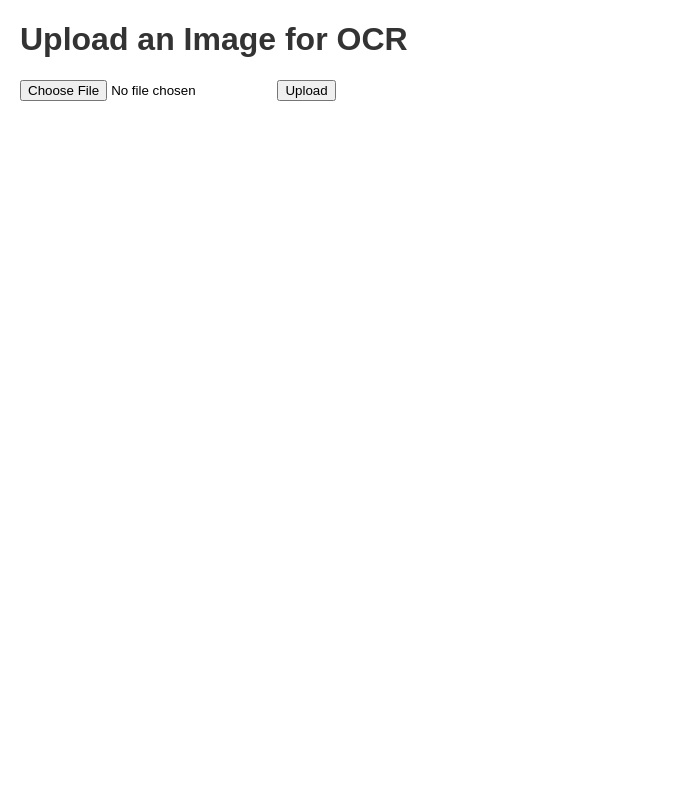
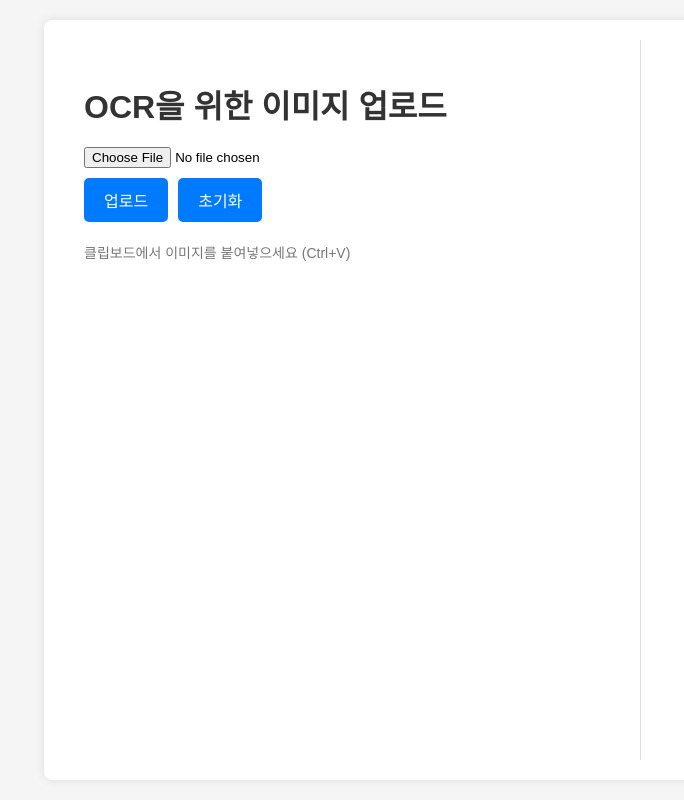
Before and after one commit to Muiyaho/easyocr_testing, a Flask app: page / in a window 1280 px wide. Shown: the whole page, without its empty margins (0-684 px from the left). Run offline with Flask 3, Linux system fonts and the light colour scheme.

Commit message:
1. 클립보드 이미지 붙여넣기 추가 2. 이미지 출력 추가 3. ocr 처리된 텍스트 form 분리

```diff
--- a/app.py
+++ b/app.py
@@ -1,43 +1,58 @@
-from flask import Flask, request, render_template
+from flask import Flask, request, render_template, send_from_directory
 import easyocr
 import os
 
 app = Flask(__name__)
-UPLOAD_FOLDER = 'uploads/'
+
+# 업로드된 파일을 저장할 폴더 경로 설정
+UPLOAD_FOLDER = 'static/uploads/'
 app.config['UPLOAD_FOLDER'] = UPLOAD_FOLDER
 
-# EasyOCR reader 초기화
-reader = easyocr.Reader(['en', 'ko'])  # 필요한 언어로 설정
+# EasyOCR reader 초기화 (영어와 한글 지원)
+reader = easyocr.Reader(['en', 'ko'])
 
 
 @app.route('/', methods=['GET', 'POST'])
 def index():
+    # OCR 결과를 저장할 리스트 초기화
     itemOptionList = []
     file_path = None
 
+    # POST 요청일 경우 파일 업로드 처리
     if request.method == 'POST':
         if 'file' not in request.files:
+            # 파일이 없을 경우 초기 화면으로 렌더링
             return render_template('index.html', itemOptionList=itemOptionList, file_path=file_path)
 
         file = request.files['file']
 
         if file.filename == '':
+            # 파일 이름이 없을 경우 초기 화면으로 렌더링
             return render_template('index.html', itemOptionList=itemOptionList, file_path=file_path)
 
         if file:
+            # 파일 경로 설정 후 저장
             file_path = os.path.join(app.config['UPLOAD_FOLDER'], file.filename)
             file.save(file_path)
 
-            # EasyOCR로 이미지 처리
+            # EasyOCR을 사용하여 이미지에서 텍스트 추출
             results = reader.readtext(file_path)
 
-            # 결과를 itemOptionList에 추가
+            # 추출된 텍스트를 리스트에 추가
             itemOptionList = [result[1] for result in results]
 
+    # 결과와 함께 초기 화면 렌더링
     return render_template('index.html', itemOptionList=itemOptionList, file_path=file_path)
 
 
+@app.route('/uploads/<filename>')
+def uploaded_file(filename):
+    # 업로드된 파일을 제공하는 라우트
+    return send_from_directory(app.config['UPLOAD_FOLDER'], filename)
+
+
 if __name__ == '__main__':
+    # 업로드 폴더가 없을 경우 생성
     if not os.path.exists(UPLOAD_FOLDER):
         os.makedirs(UPLOAD_FOLDER)
-    app.run(debug=True)
+    app.run(debug=True)  # 디버그 모드로 Flask 앱 실행
--- a/static/style.css
+++ b/static/style.css
@@ -1,29 +1,114 @@
+/* 기본 스타일 설정 */
 body {
     font-family: Arial, sans-serif;
-    margin: 20px;
+    background-color: #f5f5f5;
+    margin: 0;
+    padding: 0;
+    display: flex;
+    justify-content: center;
+    align-items: center;
+    height: 100vh;
 }
 
-h1 {
-    color: #333;
+/* 전체 컨테이너 스타일 */
+.container {
+    background: white;
+    padding: 20px;
+    box-shadow: 0 0 10px rgba(0, 0, 0, 0.1);
+    border-radius: 8px;
+    display: flex;
+    width: 90%;
+    max-width: 1200px;
+    height: 90vh;
+    overflow: hidden;
 }
 
-form {
+/* 좌측 패널 스타일 */
+.left-panel, .right-panel {
+    flex: 1;
+    padding: 20px;
+}
+
+/* 좌측 패널에 경계선 추가 */
+.left-panel {
+    border-right: 1px solid #ddd;
+}
+
+/* 제목 스타일 */
+h1, h2 {
+    color: #333;
     margin-bottom: 20px;
 }
 
-img {
-    max-width: 100%;
-    height: auto;
+/* 업로드 폼 스타일 */
+form.upload-form {
+    margin-bottom: 20px;
+    display: flex;
+    flex-direction: column;
 }
 
-ul {
+/* 파일 입력 스타일 */
+.file-input {
+    margin-bottom: 10px;
+}
+
+/* 버튼 스타일 */
+.buttons {
+    display: flex;
+    gap: 10px;
+}
+
+.button {
+    background: #007BFF;
+    color: white;
+    border: none;
+    padding: 10px 20px;
+    border-radius: 5px;
+    cursor: pointer;
+    font-size: 16px;
+}
+
+.button:hover {
+    background: #0056b3;
+}
+
+/* 업로드된 이미지 컨테이너 스타일 */
+.image-container {
+    margin-top: 20px;
+}
+
+.uploaded-image {
+    max-width: 80%; /* 기존 크기의 80%로 설정 */
+    height: auto;
+    border: 1px solid #ddd;
+    border-radius: 5px;
+    margin-top: 10px;
+}
+
+/* OCR 결과 텍스트 컨테이너 스타일 */
+.text-container {
+    padding-left: 20px;
+    height: calc(100vh - 100px);
+    overflow-y: auto;
+}
+
+/* OCR 결과 리스트 스타일 */
+.ocr-results {
     list-style-type: none;
     padding: 0;
 }
 
-li {
+.ocr-results li {
     background: #f4f4f4;
     margin: 5px 0;
     padding: 10px;
     border: 1px solid #ddd;
+    border-radius: 5px;
 }
+
+/* 클립보드 안내 스타일 */
+p {
+    font-size: 14px;
+    color: #777;
+    margin-top: 10px;
+}
--- a/templates/index.html
+++ b/templates/index.html
@@ -1,25 +1,69 @@
 <!DOCTYPE html>
-<html lang="en">
+<html lang="ko">
 <head>
     <meta charset="UTF-8">
-    <title>EasyOCR Flask App</title>
+    <title>이미지 OCR 변환</title>
     <link rel="stylesheet" href="{{ url_for('static', filename='style.css') }}">
 </head>
 <body>
-    <h1>Upload an Image for OCR</h1>
-    <form method="POST" action="{{ url_for('index') }}" enctype="multipart/form-data">
-        <input type="file" name="file" accept="image/*">
-        <button type="submit">Upload</button>
+    <div class="container">
+        <div class="left-panel">
+            <!-- 업로드 폼 -->
+            <h1>OCR을 위한 이미지 업로드</h1>
+            <form id="upload-form" method="POST" action="{{ url_for('index') }}" enctype="multipart/form-data" class="upload-form">
+                <input type="file" name="file" accept="image/*" class="file-input">
+                <div class="buttons">
+                    <button type="submit" class="button">업로드</button>
+                    <button type="reset" class="button" onclick="window.location.href='/'">초기화</button>
+                </div>
             </form>
-
+            <p>클립보드에서 이미지를 붙여넣으세요 (Ctrl+V)</p>
+            <!-- 업로드된 이미지 표시 -->
+            {% if file_path %}
+                <div class="image-container">
+                    <h2>업로드된 이미지</h2>
+                    <img src="{{ url_for('uploaded_file', filename=file_path.split('/')[-1]) }}" alt="Uploaded Image" class="uploaded-image">
+                </div>
+            {% endif %}
+        </div>
+        <!-- OCR 결과 표시 -->
+        <div class="right-panel">
             {% if itemOptionList %}
-        <h2>OCR Results</h2>
-        <img src="{{ file_path }}" alt="Uploaded Image">
-        <ul>
+                <div class="text-container">
+                    <h2>OCR 결과</h2>
+                    <ul class="ocr-results">
                         {% for item in itemOptionList %}
                             <li>{{ item }}</li>
                         {% endfor %}
                     </ul>
+                </div>
             {% endif %}
+        </div>
+    </div>
+
+    <script>
+        document.addEventListener('paste', function(event) {
+            let items = (event.clipboardData || event.originalEvent.clipboardData).items;
+            for (let index in items) {
+                let item = items[index];
+                if (item.kind === 'file') {
+                    let blob = item.getAsFile();
+                    let formData = new FormData();
+                    formData.append('file', blob, 'clipboard_image.png');
+
+                    fetch('{{ url_for('index') }}', {
+                        method: 'POST',
+                        body: formData
+                    }).then(response => response.text())
+                      .then(data => {
+                          document.open();
+                          document.write(data);
+                          document.close();
+                      })
+                      .catch(error => console.error('Error:', error));
+                }
+            }
+        });
+    </script>
 </body>
 </html>
```
Lines whose indentation alone changed are shown as unchanged.
